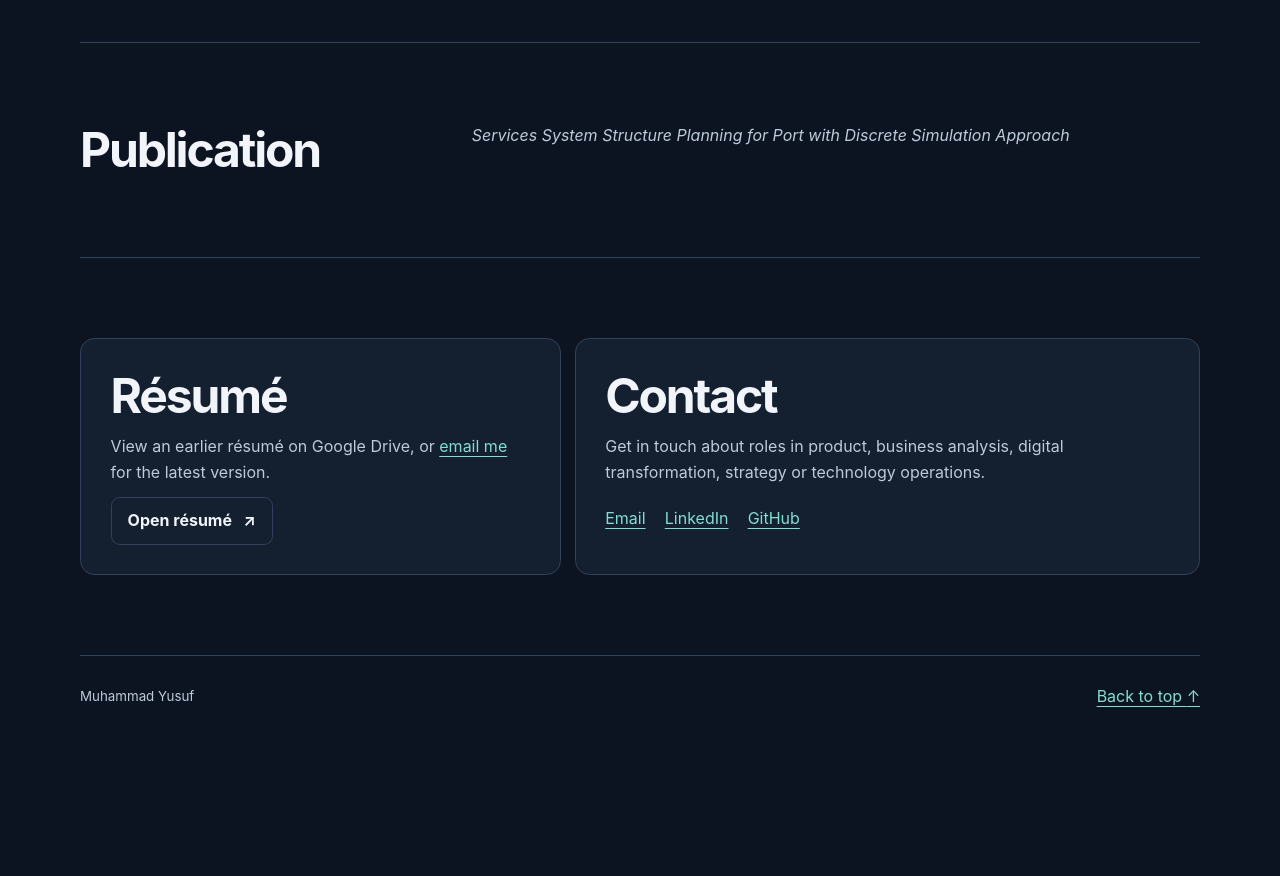
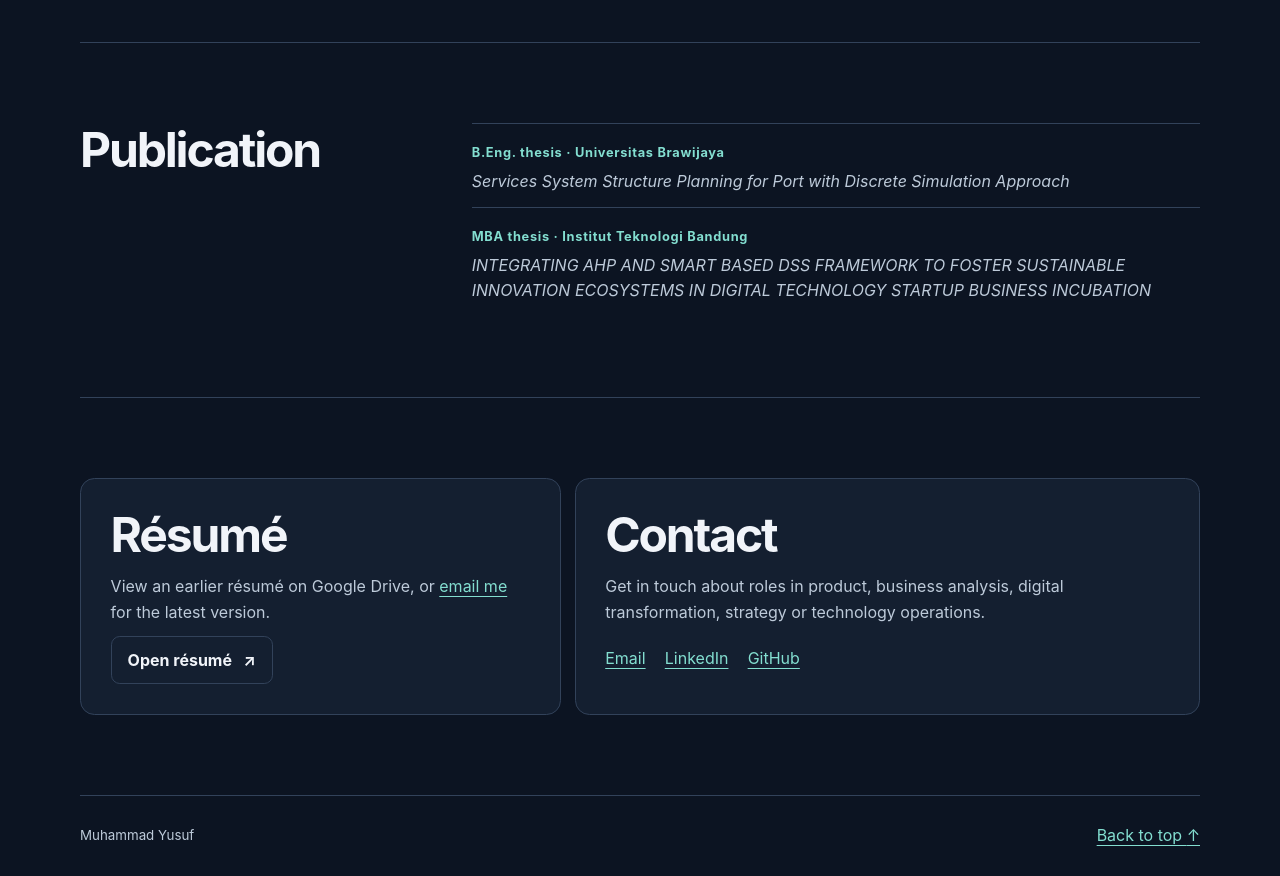
Before and after one commit to enginoir/enginoir.github.io, a plain HTML site: page index.html in a window 1280 px wide. Shown: the part 5760-6636 px from the top of the page. Before the commit the page ends 6496 px from the top, so only its background shows below. Drawn offline with Linux system fonts and the light colour scheme.

Commit message:
Identify engineering thesis and add MBA thesis publication

```diff
--- a/index.html
+++ b/index.html
@@ -199,7 +199,16 @@
 
     <section class="section wrap split" id="publication" aria-labelledby="publication-title">
       <h2 id="publication-title">Publication</h2>
-      <p><cite>Services System Structure Planning for Port with Discrete Simulation Approach</cite></p>
+      <ul class="list">
+        <li>
+          <p class="meta">B.Eng. thesis · Universitas Brawijaya</p>
+          <p><cite>Services System Structure Planning for Port with Discrete Simulation Approach</cite></p>
+        </li>
+        <li>
+          <p class="meta">MBA thesis · Institut Teknologi Bandung</p>
+          <p><cite>INTEGRATING AHP AND SMART BASED DSS FRAMEWORK TO FOSTER SUSTAINABLE INNOVATION ECOSYSTEMS IN DIGITAL TECHNOLOGY STARTUP BUSINESS INCUBATION</cite></p>
+        </li>
+      </ul>
     </section>
 
     <div class="section wrap closing">
```
